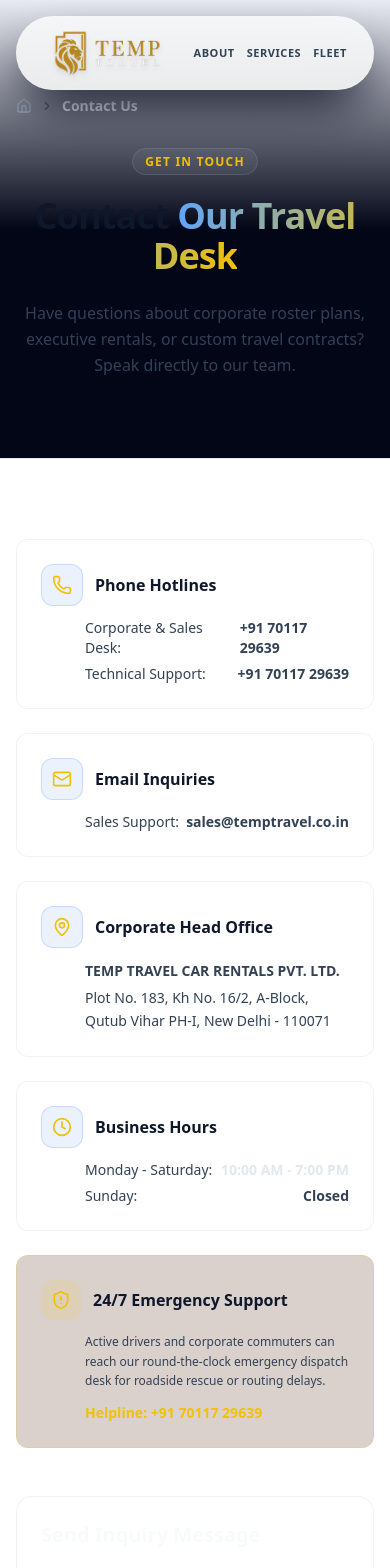
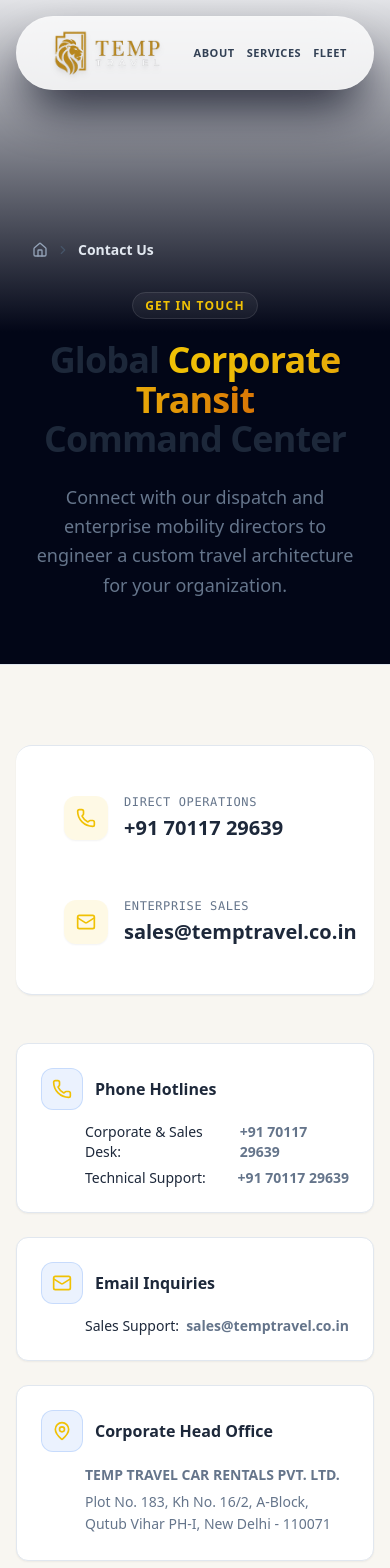
Before and after one commit to Navneetk334/temp-travel-demo, a Next.js app: page /contact in a window 390 px wide. Shown: the top 1568 px of the page. Built offline with nearby package versions, Linux system fonts and the light colour scheme.

Commit message:
feat: add public website layout, styling, homepage, gallery, contact page, and 3D photo coverflow component

```diff
--- a/app/(public)/contact/page.tsx
+++ b/app/(public)/contact/page.tsx
@@ -51,9 +51,12 @@ export default function ContactPage() {
     <>
       <JsonLd data={contactSchema} />
 
-      <div className="bg-white text-slate-900 min-h-screen">
-        {/* Combined Page Header & Breadcrumbs Section */}
-        <section className="relative bg-white overflow-hidden border-b border-slate-200 pb-20">
+      <div className="bg-background min-h-screen font-sans selection:bg-accent selection:text-accent-foreground text-foreground flex flex-col">
+        {/*
+          HERO SECTION
+          Clean, centered layout focusing on intent
+        */}
+        <section className="relative pt-36 sm:pt-48 pb-16 sm:pb-24 px-4 sm:px-6 lg:px-8 overflow-hidden bg-background border-b border-border">
           <div className="absolute inset-0 bg-gradient-to-b from-blue-900/10 via-slate-950 to-slate-950 pointer-events-none" />
 
           <div className="relative z-10">
@@ -64,90 +67,119 @@ export default function ContactPage() {
             <span className="text-xs font-bold text-accent uppercase tracking-widest bg-white/5 border border-white/10 px-3 py-1 rounded-full">
               Get In Touch
             </span>
-            <h1 className="text-4xl sm:text-5xl md:text-6xl font-extrabold tracking-tight text-slate-900">
-              Contact <span className="text-transparent bg-clip-text bg-gradient-to-r from-blue-400 to-accent">Our Travel Desk</span>
+            <h1 className="text-4xl sm:text-5xl md:text-6xl font-black text-foreground tracking-tight leading-[1.1]">
+              Global <span className="text-transparent bg-clip-text bg-gradient-to-r from-accent via-yellow-500 to-amber-600 drop-shadow-sm">Corporate Transit</span>
+              <br />
+              Command Center
             </h1>
-            <p className="text-slate-700 max-w-3xl mx-auto text-base sm:text-lg leading-relaxed font-medium">
-              Have questions about corporate roster plans, executive rentals, or custom travel contracts? Speak directly to our team.
+            <p className="mt-6 text-lg sm:text-xl text-muted-foreground font-medium leading-relaxed max-w-2xl mx-auto">
+              Connect with our dispatch and enterprise mobility directors to engineer a custom travel architecture for your organization.
             </p>
           </div>
         </section>
 
         {/* Form and Info Columns */}
-        <section className="py-20 bg-white">
-          <div className="max-w-[1750px] mx-auto px-4 sm:px-8 lg:px-12 xl:px-16 grid grid-cols-1 lg:grid-cols-12 gap-12 items-start">
+        <section className="py-20 bg-background">
+          <div className="max-w-[1750px] mx-auto px-4 sm:px-8 lg:px-12 xl:px-16 space-y-12">
+
+            {/* Quick Contact Bar */}
+            <div className="flex flex-col md:flex-row gap-6 md:gap-12 w-full max-w-4xl border-y border-border py-8 mb-12 items-center justify-between mx-auto bg-card px-8 rounded-2xl shadow-sm">
+              <div className="flex items-center gap-4 group cursor-pointer w-full md:w-auto p-4 rounded-2xl hover:bg-muted transition-colors">
+                <div className="p-3 bg-accent/10 rounded-xl text-accent group-hover:scale-110 transition-transform shadow-sm">
+                  <Phone className="w-5 h-5" />
+                </div>
+                <div>
+                  <div className="text-xs text-muted-foreground font-mono uppercase tracking-wider mb-1">Direct Operations</div>
+                  <a href="tel:+917011729639" className="text-xl sm:text-2xl font-black text-foreground hover:text-accent transition-colors">+91 70117 29639</a>
+                </div>
+              </div>
+
+              <div className="hidden md:block w-px h-16 bg-border"></div>
+
+              <div className="flex items-center gap-4 group cursor-pointer w-full md:w-auto p-4 rounded-2xl hover:bg-muted transition-colors">
+                <div className="p-3 bg-accent/10 rounded-xl text-accent group-hover:scale-110 transition-transform shadow-sm">
+                  <Mail className="w-5 h-5" />
+                </div>
+                <div>
+                  <div className="text-xs text-muted-foreground font-mono uppercase tracking-wider mb-1">Enterprise Sales</div>
+                  <a href="mailto:sales@temptravel.co.in" className="text-xl sm:text-2xl font-black text-foreground hover:text-accent transition-colors">sales@temptravel.co.in</a>
+                </div>
+              </div>
+            </div>
+
+            <div className="grid grid-cols-1 lg:grid-cols-12 gap-12 items-start">
 
               {/* Contact Information Column */}
               <div className="lg:col-span-5 space-y-6">
 
                 {/* Phone Numbers Card */}
-              <div className="glassmorphism p-6 rounded-xl border border-slate-200 space-y-3">
+                <div className="bg-card border border-border p-6 rounded-xl space-y-3 shadow-sm">
                   <div className="flex items-center gap-3">
                     <div className="bg-primary/10 border border-primary/20 p-2.5 rounded-lg text-accent">
                       <Phone className="w-5 h-5" />
                     </div>
-                  <h3 className="font-bold text-slate-900 text-base">Phone Hotlines</h3>
+                    <h3 className="font-bold text-foreground text-base">Phone Hotlines</h3>
                   </div>
-                <div className="space-y-1.5 pl-11 text-sm text-slate-700">
+                  <div className="space-y-1.5 pl-11 text-sm text-muted-foreground">
                     <div className="flex justify-between items-center">
-                    <span className="text-slate-9000">Corporate & Sales Desk:</span>
+                      <span className="text-foreground">Corporate & Sales Desk:</span>
                       <a href="tel:+917011729639" className="font-bold hover:text-accent transition-colors">+91 70117 29639</a>
                     </div>
                     <div className="flex justify-between items-center">
-                    <span className="text-slate-9000">Technical Support:</span>
+                      <span className="text-foreground">Technical Support:</span>
                       <a href="tel:+917011729639" className="font-bold hover:text-accent transition-colors">+91 70117 29639</a>
                     </div>
                   </div>
                 </div>
 
                 {/* Email Addresses Card */}
-              <div className="glassmorphism p-6 rounded-xl border border-slate-200 space-y-3">
+                <div className="bg-card border border-border p-6 rounded-xl space-y-3 shadow-sm">
                   <div className="flex items-center gap-3">
                     <div className="bg-primary/10 border border-primary/20 p-2.5 rounded-lg text-accent">
                       <Mail className="w-5 h-5" />
                     </div>
-                  <h3 className="font-bold text-slate-900 text-base">Email Inquiries</h3>
+                    <h3 className="font-bold text-foreground text-base">Email Inquiries</h3>
                   </div>
-                <div className="space-y-1.5 pl-11 text-sm text-slate-700">
+                  <div className="space-y-1.5 pl-11 text-sm text-muted-foreground">
                     <div className="flex justify-between items-center">
-                    <span className="text-slate-9000">Sales Support:</span>
+                      <span className="text-foreground">Sales Support:</span>
                       <a href="mailto:sales@temptravel.co.in" className="font-bold hover:text-accent transition-colors">sales@temptravel.co.in</a>
                     </div>
                   </div>
                 </div>
 
                 {/* Office Address Card */}
-              <div className="glassmorphism p-6 rounded-xl border border-slate-200 space-y-3">
+                <div className="bg-card border border-border p-6 rounded-xl space-y-3 shadow-sm">
                   <div className="flex items-center gap-3">
                     <div className="bg-primary/10 border border-primary/20 p-2.5 rounded-lg text-accent">
                       <MapPin className="w-5 h-5" />
                     </div>
-                  <h3 className="font-bold text-slate-900 text-base">Corporate Head Office</h3>
+                    <h3 className="font-bold text-foreground text-base">Corporate Head Office</h3>
                   </div>
-                <div className="pl-11 text-sm text-slate-700 leading-relaxed font-semibold">
+                  <div className="pl-11 text-sm text-muted-foreground leading-relaxed font-semibold">
                     TEMP TRAVEL CAR RENTALS PVT. LTD.
-                  <div className="font-normal text-slate-700 mt-1">
+                    <div className="font-normal text-muted-foreground mt-1">
                       Plot No. 183, Kh No. 16/2, A-Block, Qutub Vihar PH-I, New Delhi - 110071
                     </div>
                   </div>
                 </div>
 
                 {/* Business Hours Card */}
-              <div className="glassmorphism p-6 rounded-xl border border-slate-200 space-y-3">
+                <div className="bg-card border border-border p-6 rounded-xl space-y-3 shadow-sm">
                   <div className="flex items-center gap-3">
                     <div className="bg-primary/10 border border-primary/20 p-2.5 rounded-lg text-accent">
                       <Clock className="w-5 h-5" />
                     </div>
-                  <h3 className="font-bold text-slate-900 text-base">Business Hours</h3>
+                    <h3 className="font-bold text-foreground text-base">Business Hours</h3>
                   </div>
-                <div className="space-y-1.5 pl-11 text-sm text-slate-700">
+                  <div className="space-y-1.5 pl-11 text-sm text-muted-foreground">
                     <div className="flex justify-between">
-                    <span className="text-slate-9000">Monday - Saturday:</span>
-                    <span className="font-semibold text-slate-200">10:00 AM - 7:00 PM</span>
+                      <span className="text-foreground">Monday - Saturday:</span>
+                      <span className="font-semibold text-foreground">10:00 AM - 7:00 PM</span>
                     </div>
                     <div className="flex justify-between">
-                    <span className="text-slate-9000">Sunday:</span>
-                    <span className="font-semibold text-slate-9000">Closed</span>
+                      <span className="text-foreground">Sunday:</span>
+                      <span className="font-semibold text-foreground">Closed</span>
                     </div>
                   </div>
                 </div>
@@ -158,9 +190,9 @@ export default function ContactPage() {
                     <div className="bg-accent/10 p-2.5 rounded-lg text-accent">
                       <ShieldAlert className="w-5 h-5" />
                     </div>
-                  <h3 className="font-bold text-slate-900 text-base">24/7 Emergency Support</h3>
+                    <h3 className="font-bold text-foreground text-base">24/7 Emergency Support</h3>
                   </div>
-                <p className="text-xs text-slate-700 pl-11 leading-relaxed">
+                  <p className="text-xs text-muted-foreground pl-11 leading-relaxed">
                     Active drivers and corporate commuters can reach our round-the-clock emergency dispatch desk for roadside rescue or routing delays.
                   </p>
                   <div className="pl-11 text-sm font-extrabold text-accent">
@@ -172,27 +204,30 @@ export default function ContactPage() {
 
               {/* Interactive Form Column */}
               <div className="lg:col-span-7">
+                <div className="bg-card border border-border p-8 rounded-2xl shadow-sm">
                   <ContactForm />
                 </div>
+              </div>
 
+            </div>
           </div>
         </section>
 
         {/* Google Maps Placeholder */}
-        <section className="py-16 bg-slate-50/20 border-t border-slate-200">
+        <section className="py-16 bg-muted/20 border-t border-border">
           <div className="max-w-[1750px] mx-auto px-4 sm:px-8 lg:px-12 xl:px-16 space-y-8">
             <div className="space-y-3 text-center">
-              <h2 className="text-2xl font-bold text-slate-900 flex items-center justify-center gap-2">
+              <h2 className="text-2xl font-bold text-foreground flex items-center justify-center gap-2">
                 <Map className="w-6 h-6 text-accent" />
                 <span>Our Office Location</span>
               </h2>
-              <p className="text-slate-9000 text-sm max-w-xl mx-auto">
+              <p className="text-muted-foreground text-sm max-w-xl mx-auto">
                 Plot No. 183, Kh No. 16/2, A-Block, Qutub Vihar PH-I, New Delhi - 110071
               </p>
             </div>
 
             {/* Real Interactive Google Maps Container */}
-            <div className="relative bg-slate-50 border border-white/10 rounded-2xl h-[420px] overflow-hidden shadow-2xl group">
+            <div className="relative bg-card border border-border rounded-2xl h-[420px] overflow-hidden shadow-2xl group">
               {/* Real Google Maps Embed Iframe */}
               <iframe
                 title="TEMP TRAVEL CAR RENTALS PVT LTD - Google Maps Location"
@@ -204,21 +239,21 @@ export default function ContactPage() {
               />
 
               {/* Direct Click Overlay Bar */}
-              <div className="absolute bottom-4 left-4 right-4 md:left-auto md:right-4 bg-white/90 backdrop-blur-md border border-white/15 p-4 rounded-xl flex items-center justify-between gap-4 shadow-2xl z-10">
+              <div className="absolute bottom-4 left-4 right-4 md:left-auto md:right-4 bg-card/90 backdrop-blur-md border border-border p-4 rounded-xl flex items-center justify-between gap-4 shadow-2xl z-10">
                 <div className="flex items-center gap-3">
                   <div className="p-2 bg-amber-500/20 text-amber-400 rounded-lg border border-amber-500/30">
                     <MapPin className="w-5 h-5" />
                   </div>
                   <div>
-                    <h3 className="font-extrabold text-slate-900 text-xs sm:text-sm">TEMP TRAVEL CAR RENTALS PVT. LTD.</h3>
-                    <p className="text-[11px] text-slate-9000 truncate max-w-xs sm:max-w-md">Plot No. 183, Kh No. 16/2, Qutub Vihar PH-I, New Delhi - 110071</p>
+                    <h3 className="font-extrabold text-foreground text-xs sm:text-sm">TEMP TRAVEL CAR RENTALS PVT. LTD.</h3>
+                    <p className="text-[11px] text-muted-foreground truncate max-w-xs sm:max-w-md">Plot No. 183, Kh No. 16/2, Qutub Vihar PH-I, New Delhi - 110071</p>
                   </div>
                 </div>
                 <a
                   href="https://www.google.com/maps/search/?api=1&query=28.5763965,77.0282025"
                   target="_blank"
                   rel="noopener noreferrer"
-                  className="inline-flex items-center gap-2 bg-amber-400 hover:bg-amber-300 text-slate-950 font-black px-4 py-2.5 rounded-lg text-xs tracking-wider transition-all shadow-lg shrink-0 uppercase"
+                  className="inline-flex items-center gap-2 bg-accent hover:bg-accent/90 text-accent-foreground font-black px-4 py-2.5 rounded-lg text-xs tracking-wider transition-all shadow-lg shrink-0 uppercase"
                 >
                   <span>Open Business Listing</span>
                   <ExternalLink className="w-3.5 h-3.5" />
--- a/app/(public)/layout.tsx
+++ b/app/(public)/layout.tsx
@@ -8,7 +8,7 @@ export default function PublicLayout({
   children: React.ReactNode;
 }) {
   return (
-    <div className="flex flex-col min-h-screen bg-white text-slate-900">
+    <div className="flex flex-col min-h-screen bg-background text-foreground pastel-theme">
       <Header />
       <main className="flex-grow">{children}</main>
       <Footer />
--- a/app/globals.css
+++ b/app/globals.css
@@ -4,7 +4,43 @@
 
 @layer base {
   :root {
-    /* Soft Pastel Light Theme Variables */
+    /* Premium Dark Theme Variables by Default (Admin) */
+    --background: 224 71% 8%;
+    --foreground: 213 31% 91%;
+
+    --card: 222 47% 12%;
+    --card-foreground: 213 31% 91%;
+
+    --popover: 222 47% 10%;
+    --popover-foreground: 213 31% 91%;
+
+    --primary: 217.2 91.2% 59.8%;
+    --primary-foreground: 210 40% 98%;
+
+    --secondary: 222 47% 18%;
+    --secondary-foreground: 210 40% 98%;
+
+    --muted: 222 47% 18%;
+    --muted-foreground: 215.4 16.3% 66.9%;
+
+    --accent: 48 96% 48%; /* Premium Amber/Gold */
+    --accent-foreground: 222.2 47.4% 11.2%;
+
+    --destructive: 0 62.8% 30.6%;
+    --destructive-foreground: 210 40% 98%;
+
+    --border: 222 47% 20%;
+    --input: 222 47% 18%;
+    --ring: 217.2 91.2% 59.8%;
+
+    --radius: 0.75rem;
+
+    /* Semantic Design Tokens */
+    --surface: 222 47% 14%;
+  }
+
+  /* Pastel Light Theme for Public Website */
+  .pastel-theme {
     --background: 40 33% 96%; /* Soft cream #F9F8F6 */
     --foreground: 217 33% 17%; /* Dark navy/charcoal #1E293B */
 
@@ -33,9 +69,6 @@
     --input: 214 32% 91%;
     --ring: 217.2 91.2% 59.8%;
 
-    --radius: 0.75rem;
-
-    /* Semantic Design Tokens */
     --surface: 0 0% 100%;
   }
 
--- a/components/shared/photo-coverflow-3d.tsx
+++ b/components/shared/photo-coverflow-3d.tsx
@@ -221,9 +221,9 @@ export default function PhotoCoverflow3D({
               }}
             >
               {/* The Physical 3D Framed Photograph */}
-              <div className="relative w-full h-full rounded-2xl p-3 sm:p-4 bg-white/90 border border-slate-200/80 shadow-[0_25px_60px_rgba(0,0,0,0.8)] backdrop-blur-xl flex flex-col justify-between overflow-hidden">
+              <div className="relative w-full h-full rounded-2xl p-3 sm:p-4 bg-card border border-border shadow-[0_25px_60px_rgba(0,0,0,0.2)] backdrop-blur-xl flex flex-col justify-between overflow-hidden">
                 {/* Image Frame */}
-                <div className="relative w-full h-[230px] sm:h-[280px] rounded-xl overflow-hidden bg-white border border-slate-200">
+                <div className="relative w-full h-[230px] sm:h-[280px] rounded-xl overflow-hidden bg-muted border border-border">
                   <img
                     src={photo.imageUrl}
                     alt={photo.title}
@@ -232,12 +232,12 @@ export default function PhotoCoverflow3D({
                   />
 
                   {/* Specular lighting gradient */}
-                  <div className="absolute inset-0 bg-gradient-to-tr from-black/40 via-transparent to-white/15 pointer-events-none" />
+                  <div className="absolute inset-0 bg-gradient-to-tr from-black/20 via-transparent to-white/60 pointer-events-none" />
 
                   {/* Badges on active card */}
                   {isCenter && (
                     <div className="absolute top-2.5 left-2.5 z-10 flex items-center gap-1.5">
-                      <span className="px-2 py-0.5 rounded-full text-[10px] font-mono bg-white/80 backdrop-blur-md text-accent border border-slate-300">
+                      <span className="px-2 py-0.5 rounded-full text-[10px] font-mono bg-background/80 backdrop-blur-md text-accent border border-border shadow-sm">
                         {photo.genre}
                       </span>
                     </div>
@@ -250,7 +250,7 @@ export default function PhotoCoverflow3D({
                         e.stopPropagation();
                         onInspect(photo);
                       }}
-                      className="absolute top-2.5 right-2.5 p-2 rounded-xl bg-white/80 hover:bg-white text-slate-700 hover:text-slate-900 backdrop-blur-md border border-slate-300 shadow-lg transition-colors z-10"
+                      className="absolute top-2.5 right-2.5 p-2 rounded-xl bg-background/80 hover:bg-background text-foreground backdrop-blur-md border border-border shadow-lg transition-colors z-10"
                       title="Inspect in Full Lightbox"
                     >
                       <Maximize2 className="w-3.5 h-3.5" />
@@ -260,12 +260,12 @@ export default function PhotoCoverflow3D({
 
                 {/* Card Title & Specs */}
                 <div className="pt-2 px-1">
-                  <h3 className="text-sm sm:text-base font-semibold text-slate-900 truncate">
+                  <h3 className="text-sm sm:text-base font-semibold text-foreground truncate">
                     {photo.title}
                   </h3>
-                  <div className="flex items-center justify-between text-xs text-slate-500 mt-0.5">
+                  <div className="flex items-center justify-between text-xs text-muted-foreground mt-0.5">
                     <span className="truncate">{photo.photographer}</span>
-                    <span className="text-[11px] font-mono text-slate-500 truncate max-w-[100px]">
+                    <span className="text-[11px] font-mono text-muted-foreground truncate max-w-[100px]">
                       {photo.exif.aperture} • {photo.exif.shutterSpeed}
                     </span>
                   </div>
```
Also changed, not shown: app/(public)/gallery/page.tsx (+31 -30 lines), app/page.tsx (+19 -30 lines). Lines whose indentation alone changed are shown as unchanged.
